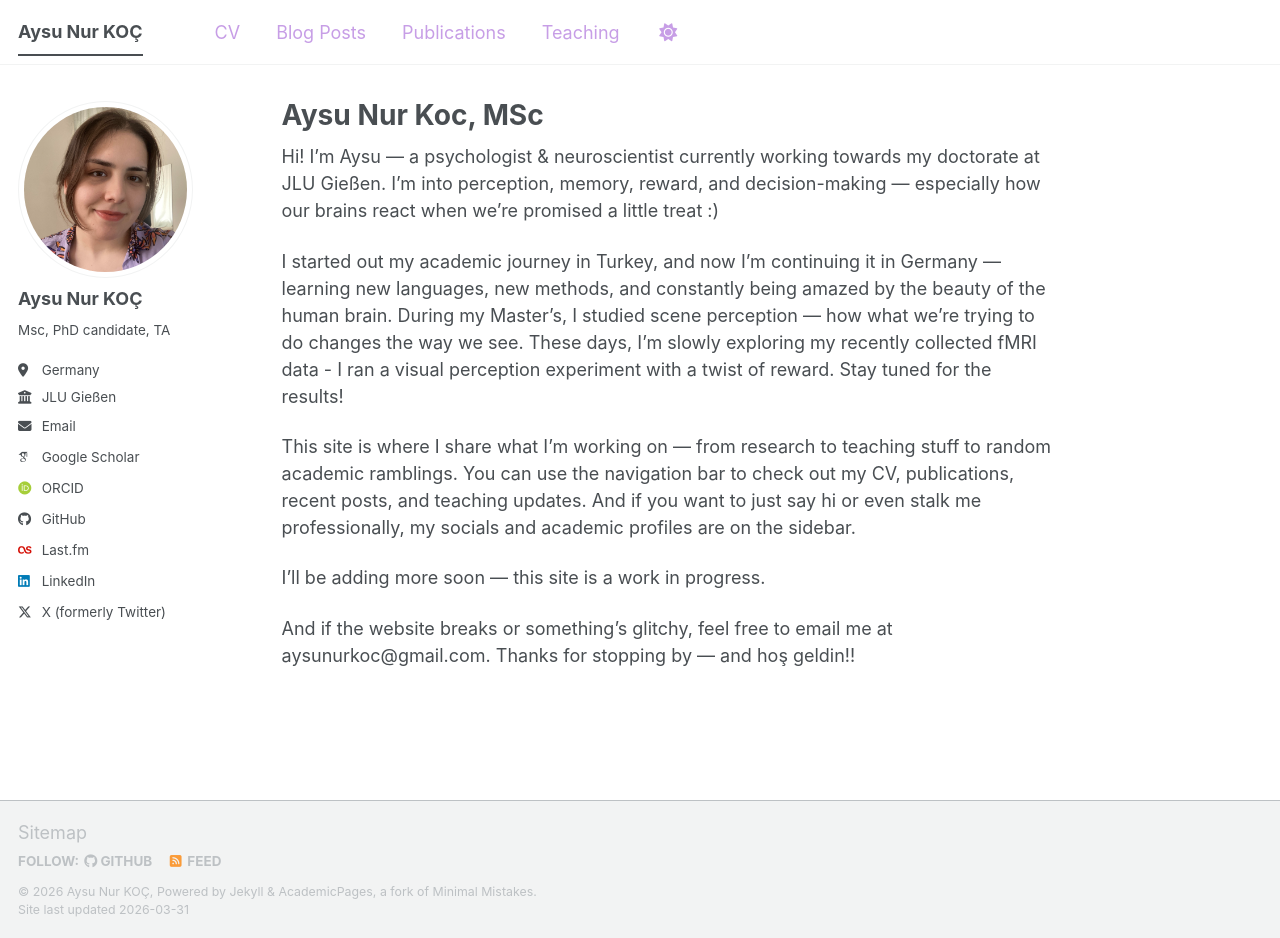
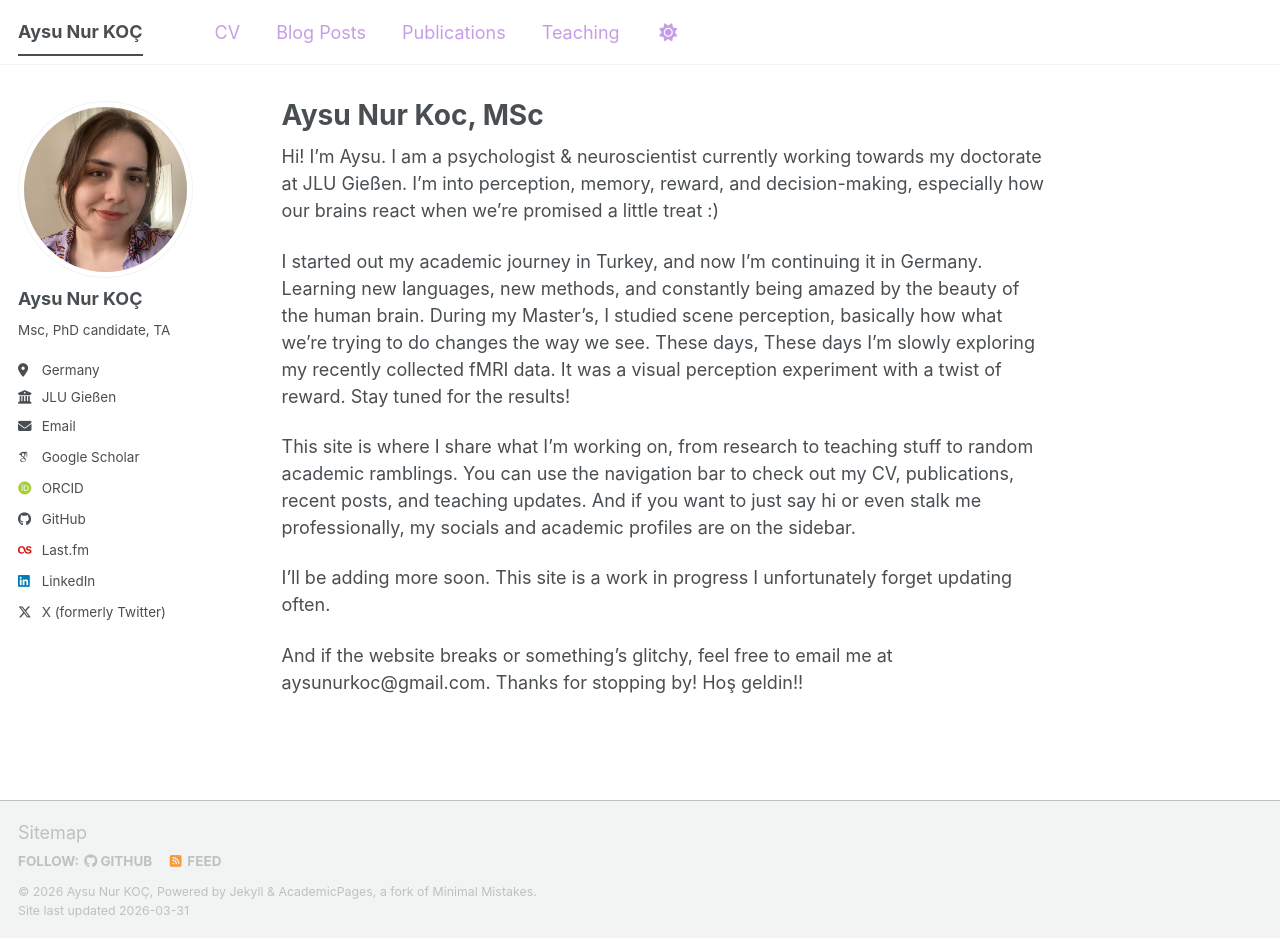
Before and after one commit to aysukoc/aysukoc.github.io, a Jekyll site: the page built from _pages/about.md, in a window 1280 px wide and 938 px high. Built offline with Jekyll 4.4.1, drawn with Linux system fonts in a browser that asks for light colours; some web fonts are replaced; a script bundle is joined from its source files by our own code; library files that are not in the unit come from our copies.

Commit message:
Update about.md

```diff
--- a/_pages/about.md
+++ b/_pages/about.md
@@ -9,12 +9,12 @@ redirect_from:
 
 
 
-Hi! I’m Aysu — a psychologist & neuroscientist currently working towards my doctorate at JLU Gießen. I’m into perception, memory, reward, and decision-making — especially how our brains react when we’re promised a little treat :)
+Hi! I’m Aysu. I am a psychologist & neuroscientist currently working towards my doctorate at JLU Gießen. I’m into perception, memory, reward, and decision-making, especially how our brains react when we’re promised a little treat :)
 
-I started out my academic journey in Turkey, and now I’m continuing it in Germany — learning new languages, new methods, and constantly being amazed by the beauty of the human brain. During my Master’s, I studied scene perception — how what we’re trying to do changes the way we see. These days, I’m slowly exploring my recently collected fMRI data - I ran a visual perception experiment with a twist of reward. Stay tuned for the results!
+I started out my academic journey in Turkey, and now I’m continuing it in Germany. Learning new languages, new methods, and constantly being amazed by the beauty of the human brain. During my Master’s, I studied scene perception, basically how what we’re trying to do changes the way we see. These days, These days I’m slowly exploring my recently collected fMRI data. It was a visual perception experiment with a twist of reward. Stay tuned for the results!
 
-This site is where I share what I’m working on — from research to teaching stuff to random academic ramblings. You can use the navigation bar to check out my CV, publications, recent posts, and teaching updates. And if you want to just say hi or even stalk me professionally, my socials and academic profiles are on the sidebar.
+This site is where I share what I’m working on, from research to teaching stuff to random academic ramblings. You can use the navigation bar to check out my CV, publications, recent posts, and teaching updates. And if you want to just say hi or even stalk me professionally, my socials and academic profiles are on the sidebar.
 
-I’ll be adding more soon — this site is a work in progress.
+I’ll be adding more soon. This site is a work in progress I unfortunately forget updating often.
 
-And if the website breaks or something’s glitchy, feel free to email me at aysunurkoc@gmail.com. Thanks for stopping by — and hoş geldin!!
+And if the website breaks or something’s glitchy, feel free to email me at aysunurkoc@gmail.com. Thanks for stopping by! Hoş geldin!!
```
